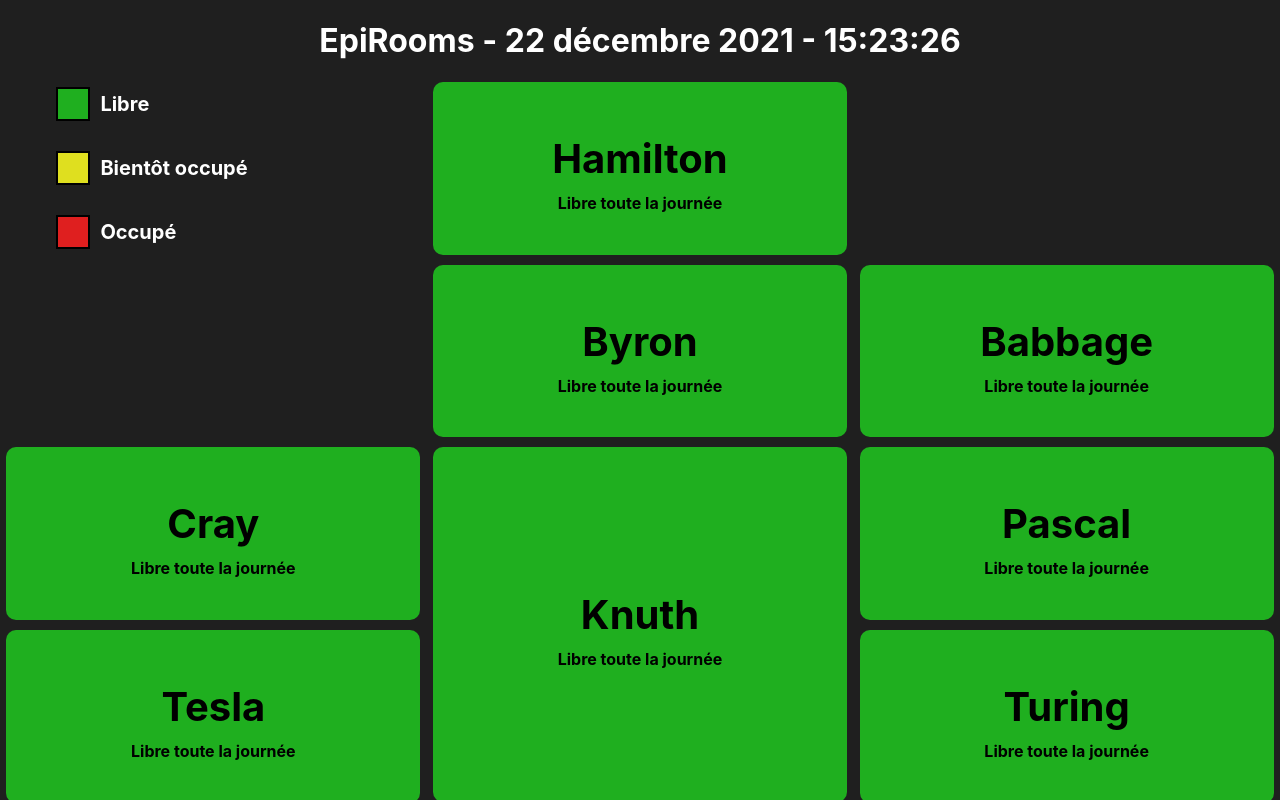
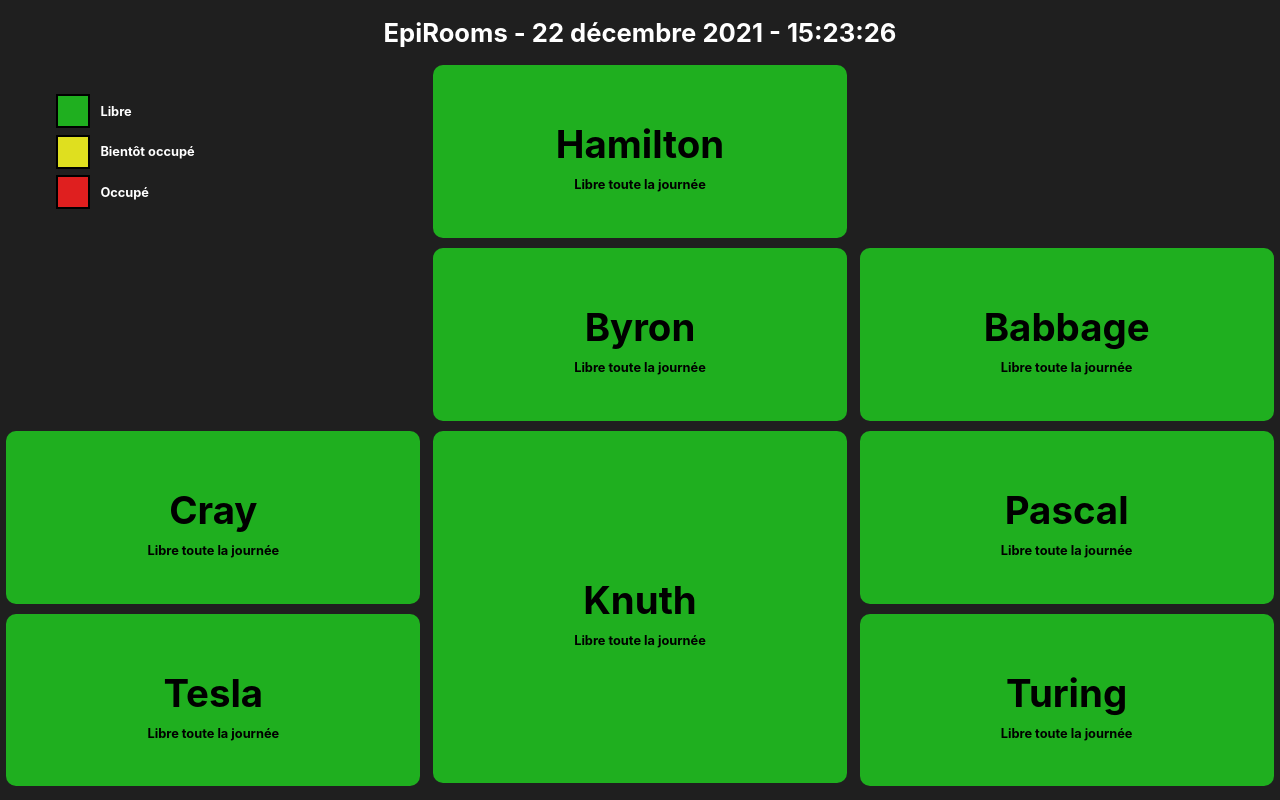
Before and after one commit to LucasROGER/epi-rooms, a React (Create React App) app: page / in a window 1280 px wide. Built offline with nearby package versions, Linux system fonts and the light colour scheme; no server answers.

Commit message:
[+] fix font size for big TV

```diff
--- a/src/App.js
+++ b/src/App.js
@@ -72,7 +72,7 @@ const App = () => {
           <link rel="icon" href="./assets/icon.ico" />
         </head>
 
-        <h1 suppressHydrationWarning style={{textAlign: 'center', color: 'white'}}>{"EpiRooms - " + moment(displayDate).format('DD MMMM YYYY - HH:mm:ss')}</h1>
+        <h1 suppressHydrationWarning style={{textAlign: 'center', color: 'white', fontSize: '2vw'}}>{"EpiRooms - " + moment(displayDate).format('DD MMMM YYYY - HH:mm:ss')}</h1>
 
         <main className={styles.container} style={{alignItems: "center", justifyContent: "center"}}>
 
@@ -96,7 +96,7 @@ const App = () => {
 
                           let room = ROOMS.get('' + j + ',' + i);
                           let a = activities && room ? activities[room][0] : undefined;
-                          return <Room key={"room" + j + ',' + i} fakeRoom={room === undefined} state={getState(date, a?.start)} activity={a} roomName={room} date={date} style={{width: width, height: room === 'Knuth' ? '205%' : '100%'}} />;
+                          return <Room key={"room" + j + ',' + i} fakeRoom={room === undefined} state={getState(date, a?.start)} activity={a} roomName={room} date={date} style={{width: width, height: room === 'Knuth' ? '204%' : '100%'}} />;
                         })
                       }
                     </div>
--- a/src/components/Caption.js
+++ b/src/components/Caption.js
@@ -5,7 +5,7 @@ export const Caption = ({color, text}) => {
   return (
     <div style={{display: "flex", alignItems: "center"}}>
       <div className={styles.caption} style={{backgroundColor: color, marginLeft: 50}}>&nbsp;</div>
-      <p style={{marginLeft: 10, fontWeight: "bold", fontSize: 20, color: 'white'}}>{text}</p>
+      <p style={{marginLeft: 10, fontWeight: "bold", fontSize: '1vw', color: 'white'}}>{text}</p>
     </div>
   )
 };
--- a/src/components/Room.js
+++ b/src/components/Room.js
@@ -1,6 +1,6 @@
 import React, {useState, useEffect} from "react";
 import moment from "moment";
-import styles from '../styles/Room.module.css'
+import styles from '../styles/Room.module.css';
 
 export const STATES = {
   free: '#1faf1f',
@@ -26,12 +26,12 @@ const Room = ({style, roomName, activity, date, state, fakeRoom = false}) => {
   return (
     <div style={{...style, overflow: "hidden", fontWeight: "bold", borderRadius: 10, display: "flex", textAlign: "center", flexDirection: "column", justifyContent: "center", alignItems: "center", ...(fakeRoom ? {} : {backgroundColor: STATES[state]})}}>
       {!fakeRoom && <div style={{width: '100%'}}>
-        <h1 style={{...cStyles.textMargin, fontSize: 40}}>{roomName}</h1>
+        <h1 style={{...cStyles.textMargin, fontSize: '3vw'}}>{roomName}</h1>
         {activity ?
-            <div style={{width: '100%', fontSize: 20}}>
+            <div style={{width: '100%', fontSize: '1vw'}}>
               <p style={{...cStyles.textMargin}}>{activity.codemodule}</p>
               <p style={{...cStyles.textMargin, whiteSpace: "nowrap"}}>{activity.title}</p>
-              <div style={{display: 'flex', width: '100%', alignItems: "center", justifyContent: "space-around", fontWeight: "bold", fontSize: 20}}>
+              <div style={{display: 'flex', width: '100%', alignItems: "center", justifyContent: "space-around", fontWeight: "bold"}}>
                 <p style={{...cStyles.textMargin}}>{moment(activity.start).format('LT')}</p>
                 <div className={styles.progressBar} style={{borderColor: 'black'}}>
                   <div className={styles.progressBarValue}
@@ -41,7 +41,7 @@ const Room = ({style, roomName, activity, date, state, fakeRoom = false}) => {
               </div>
             </div>
             :
-            <div>
+            <div style={{fontSize: '1vw'}}>
               Libre toute la journée
             </div>
         }
--- a/src/styles/Room.module.css
+++ b/src/styles/Room.module.css
@@ -1,6 +1,6 @@
 .progressBar {
   width: 50%;
-  height: 20px;
+  height: 15%;
   border: black 2px solid;
   border-radius: 20px;
   overflow: hidden;
@@ -9,7 +9,7 @@
 }
 
 .progressBarValue {
-  height: 20px;
+  height: 15%;
   border-radius: 20px;
   margin-left: -1px;
 }
```
